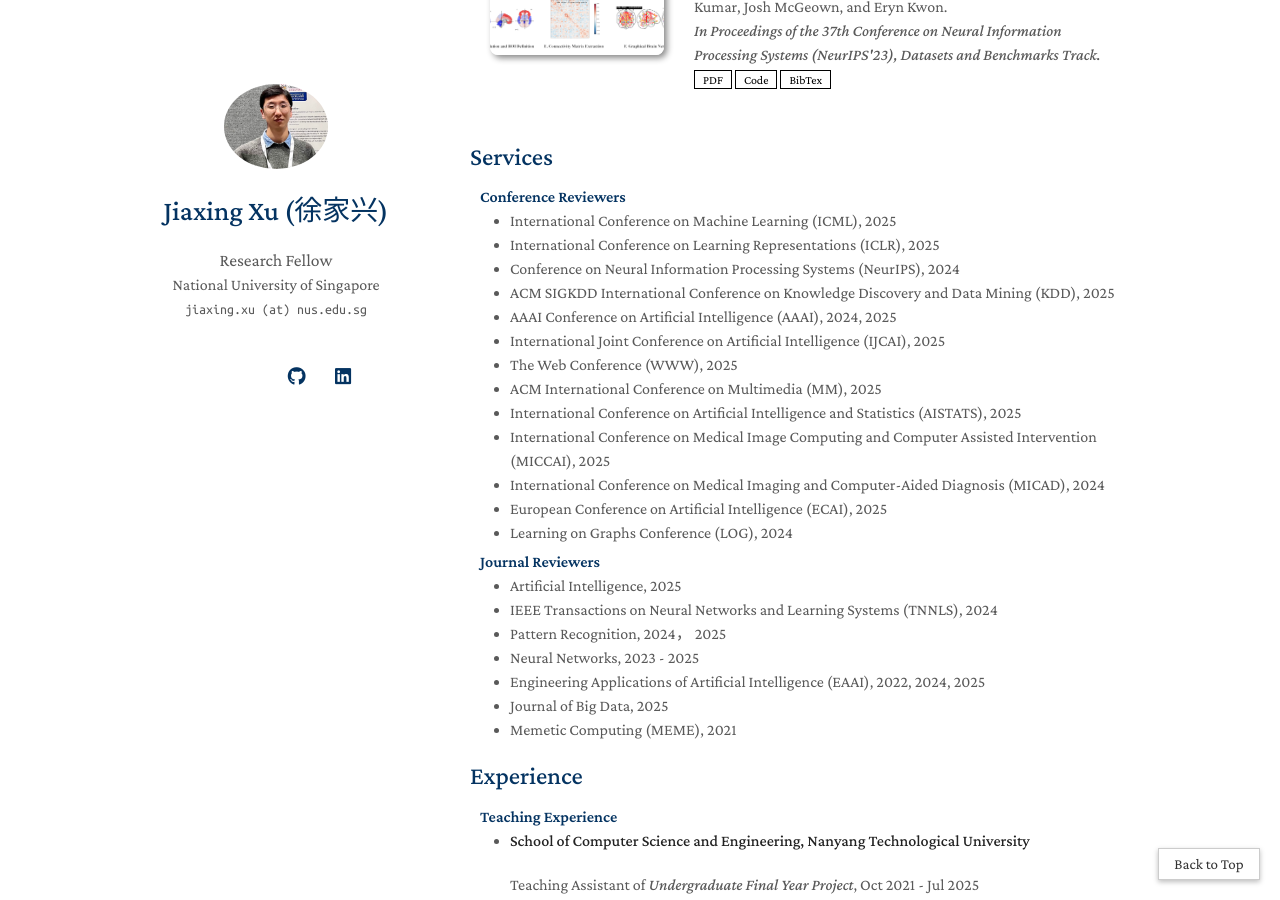
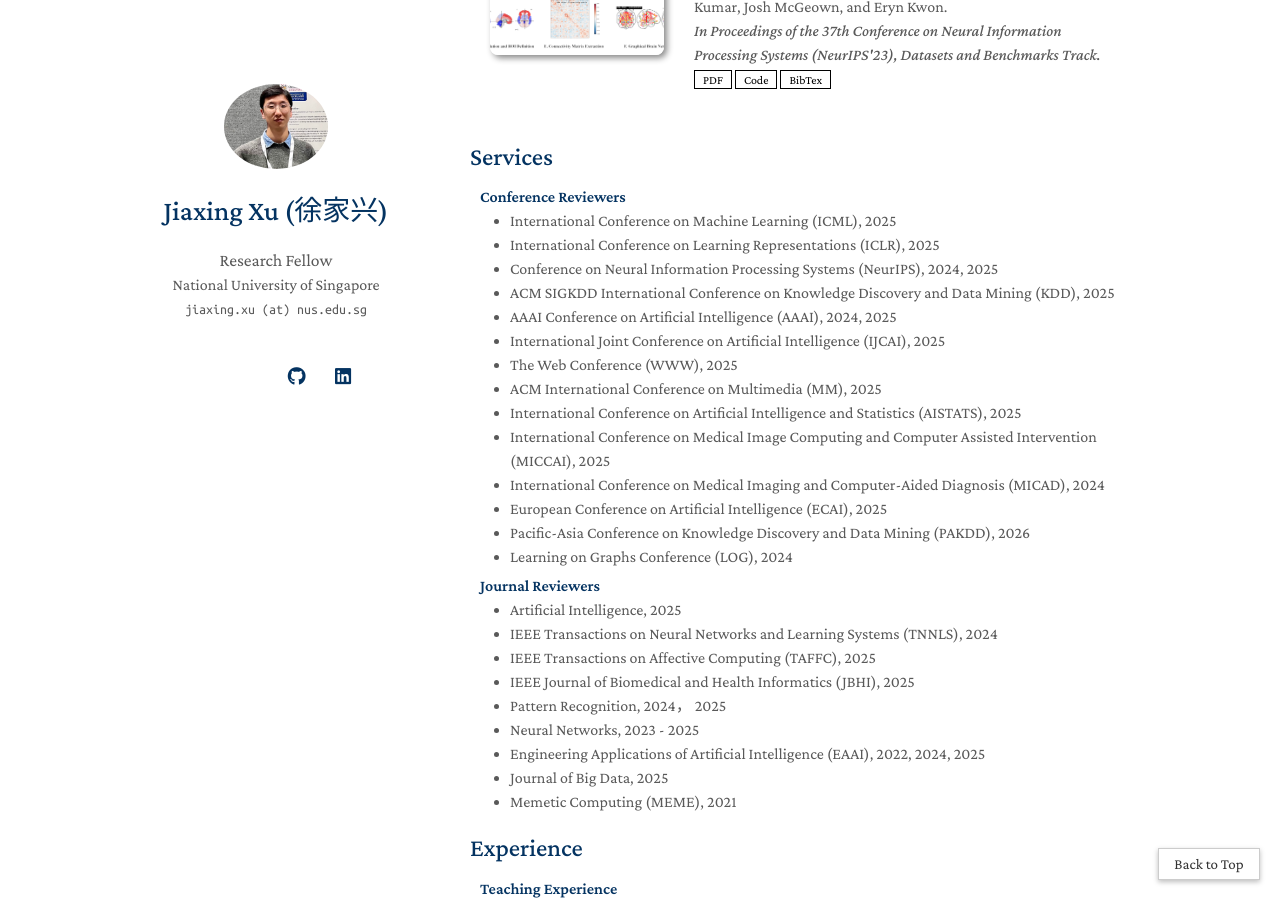
Before and after one commit to AngusMonroe/angusmonroe.github.io, a Jekyll site: the page built from index.md, in a window 1280 px wide and 900 px high, scrolled down 2691 px. Built offline with Jekyll 4.4.1, drawn with Linux system fonts in a browser that asks for light colours; a style sheet for code colours, icons or effects is not loaded; our own code applies the rules of GitHub Pages for plain Markdown files.

Commit message:
Update services.md

```diff
--- a/_includes/services.md
+++ b/_includes/services.md
@@ -5,7 +5,7 @@
 <ul style="margin:0 0 5px;">
   <li><autocolor>International Conference on Machine Learning (ICML), 2025</autocolor></li>
   <li><autocolor>International Conference on Learning Representations (ICLR), 2025</autocolor></li>
-    <li><autocolor>Conference on Neural Information Processing Systems (NeurIPS), 2024</autocolor></li>
+    <li><autocolor>Conference on Neural Information Processing Systems (NeurIPS), 2024, 2025</autocolor></li>
       <li><autocolor>ACM SIGKDD International Conference on Knowledge Discovery and Data Mining (KDD), 2025</autocolor></li>
         <li><autocolor>AAAI Conference on Artificial Intelligence (AAAI), 2024, 2025</autocolor></li>
           <li><autocolor>International Joint Conference on Artificial Intelligence (IJCAI), 2025</autocolor></li>
@@ -15,6 +15,7 @@
     <li><autocolor>International Conference on Medical Image Computing and Computer Assisted Intervention (MICCAI), 2025</autocolor></li>
      <li><autocolor>International Conference on Medical Imaging and Computer-Aided Diagnosis (MICAD), 2024</autocolor></li>
  <li><autocolor>European Conference on Artificial Intelligence (ECAI), 2025</autocolor></li>
+ <li><autocolor>Pacific-Asia Conference on Knowledge Discovery and Data Mining (PAKDD), 2026</autocolor></li>
           <li><autocolor>Learning on Graphs Conference (LOG), 2024</autocolor></li>
 </ul>
 
@@ -23,6 +24,8 @@
 <ul style="margin:0 0 20px;">
 	<li><autocolor>Artificial Intelligence, 2025</autocolor></li>
   <li><autocolor>IEEE Transactions on Neural Networks and Learning Systems (TNNLS), 2024</autocolor></li>
+  <li><autocolor>IEEE Transactions on Affective Computing (TAFFC), 2025</autocolor></li>
+  <li><autocolor>IEEE Journal of Biomedical and Health Informatics (JBHI), 2025</autocolor></li>
   <li><autocolor>Pattern Recognition, 2024， 2025</autocolor></li>
   <li><autocolor>Neural Networks, 2023 - 2025</autocolor></li>
   <li><autocolor>Engineering Applications of Artificial Intelligence (EAAI), 2022, 2024, 2025</autocolor></li>
```
